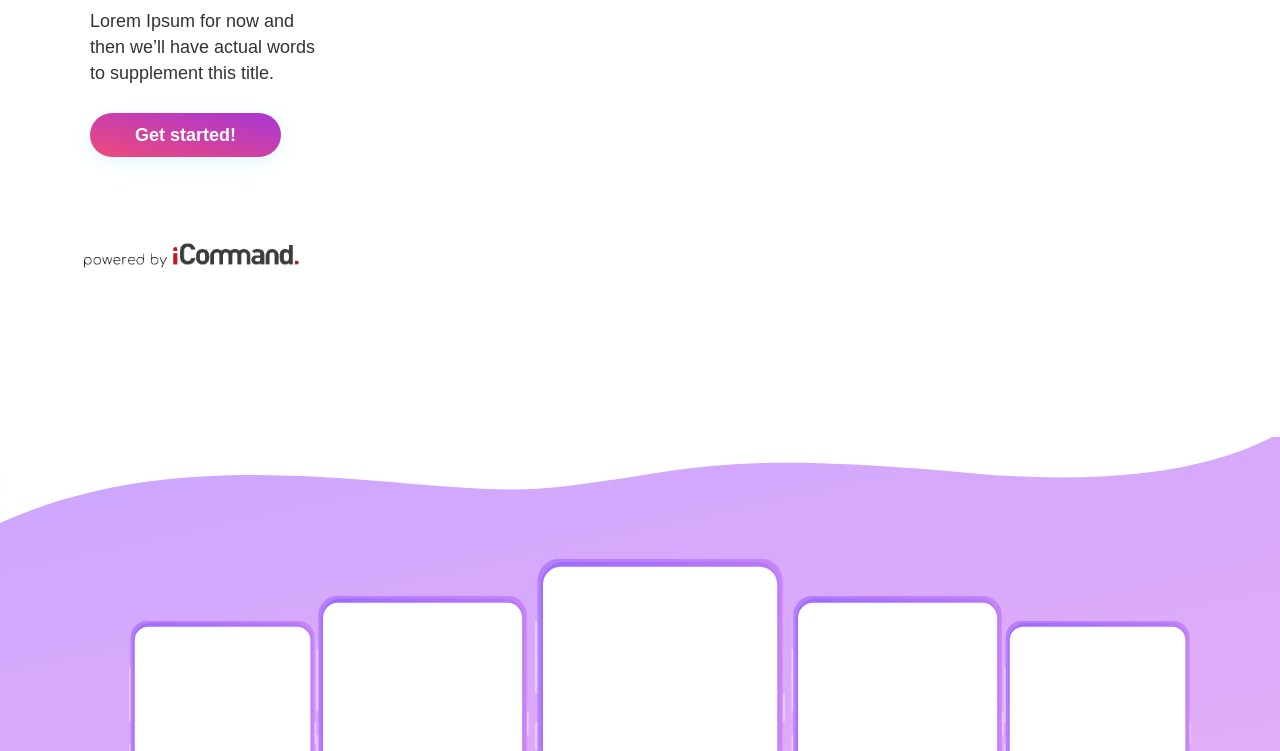
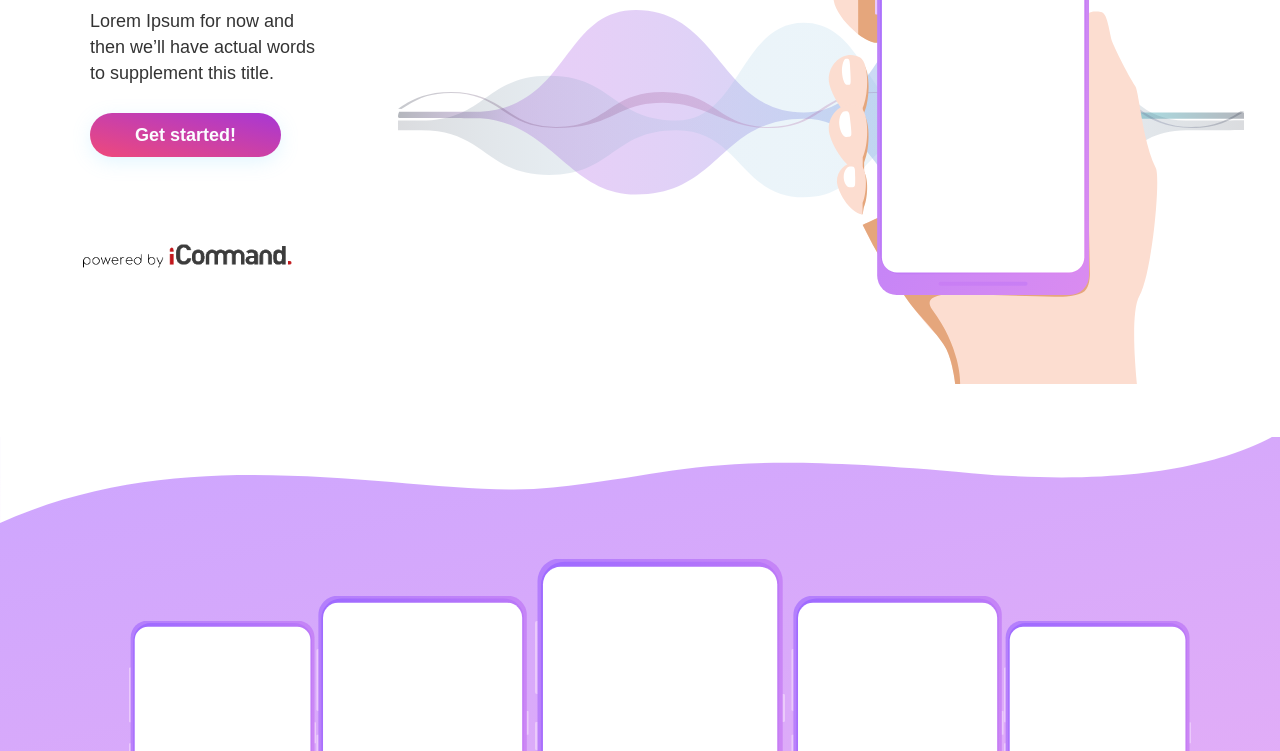
Before and after one commit to jayblack388/animations, a Gatsby site: page / in a window 1280 px wide. Shown: the part 405-1156 px from the top of the page. Built offline with nearby package versions, Linux system fonts and the light colour scheme; Gatsby itself is replaced by a stand-in of ours.

Commit message:
svg's in place, need to add paralax/screen cap

```diff
--- a/src/components/welcome.js
+++ b/src/components/welcome.js
@@ -3,8 +3,12 @@ import PropTypes from "prop-types"
 import Button from "./button"
 import { StaticQuery, graphql } from "gatsby"
 import Img from "gatsby-image"
-import { COLORS } from "../styles/constants"
 import bg from "../images/backgrounds/top gradient.svg"
+import phoneFrame from "../images/purple_phone_outline.svg"
+import hand from "../images/hand-01.svg"
+import sw1 from "../images/soundwave1.svg"
+import sw2 from "../images/soundwave2.svg"
+import sw3 from "../images/soundwave3.svg"
 
 const Image = () => (
   <StaticQuery
@@ -53,7 +57,7 @@ const Welcome = ({ siteTitle }) => (
       }}
       src={bg}
     />
-    <div style={{ width: "20%", height: "100%", marginTop: 400 }}>
+    <div style={{ width: "20%", height: "100%", marginTop: 400, marginRight: 100 }}>
       <h1 style={{ fontWeight: 500 }}>Create a</h1>
       <h1 style={{ fontWeight: 700 }}>HowTo</h1>
       <p>
@@ -63,8 +67,68 @@ const Welcome = ({ siteTitle }) => (
       <Button>Get started!</Button>
       <Image />
     </div>
-    <div style={{ width: "80%", height: "100%", marginTop: 400 }}>
-      Parallax/Gifs go here
+    <div
+      style={{
+        width: "75%",
+        height: "100%",
+        marginTop: 400,
+        position: "relative",
+      }}
+    >
+      <div
+        style={{
+          position: "absolute",
+          width: "100%",
+          height: "80%",
+        }}
+      >
+        <img
+          style={{
+            position: "absolute",
+            height: "70%",
+            bottom: "4rem",
+            right: "1rem",
+          }}
+          src={sw1}
+        />
+        <img
+          style={{
+            position: "absolute",
+            height: "70%",
+            bottom: "4rem",
+            right: "1rem",
+          }}
+          src={sw2}
+        />
+        <img
+          style={{
+            position: "absolute",
+            height: "70%",
+            bottom: "4rem",
+            right: "1rem",
+          }}
+          src={sw3}
+        />
+        <img
+          style={{
+            position: "absolute",
+            height: "80%",
+            bottom: "-1rem",
+            right: "5rem",
+          }}
+          src={hand}
+        />
+        <img
+          style={{
+            position: "absolute",
+            height: "85%",
+            top: "-1rem",
+            right: "9.5rem",
+          }}
+          src={phoneFrame}
+        />
+        {/* <img style={{ position: "absolute", height: "100%" }} src={phone} /> */}
+      </div>
     </div>
   </div>
 )
```
